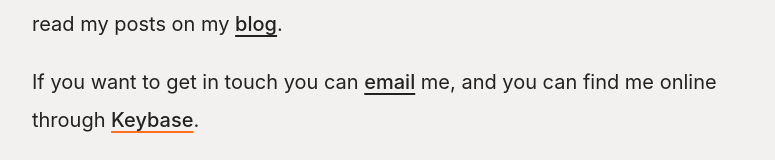
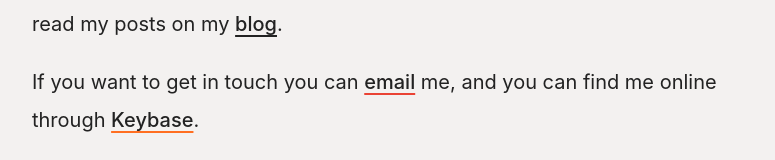
Before and after one commit to jackleslie/dev, a Next.js app: page / in a window 1280 px wide. Shown: the part 286-446 px from the top of the page, without its empty margins (248-1023 px from the left). Built offline with nearby package versions, Linux system fonts and the light colour scheme.

Commit message:
Update index.js (#26)

```diff
--- a/src/pages/index.js
+++ b/src/pages/index.js
@@ -21,7 +21,7 @@ export default function Index() {
       </p>
       <p>
         If you want to get in touch you can{' '}
-        <a href="mailto:jackleslie@protonmail.com" className="protonmail">
+        <a href="mailto:jackjdleslie@gmail.com" className="gmail">
           email
         </a>{' '}
         me, and you can find me online through{' '}
```
